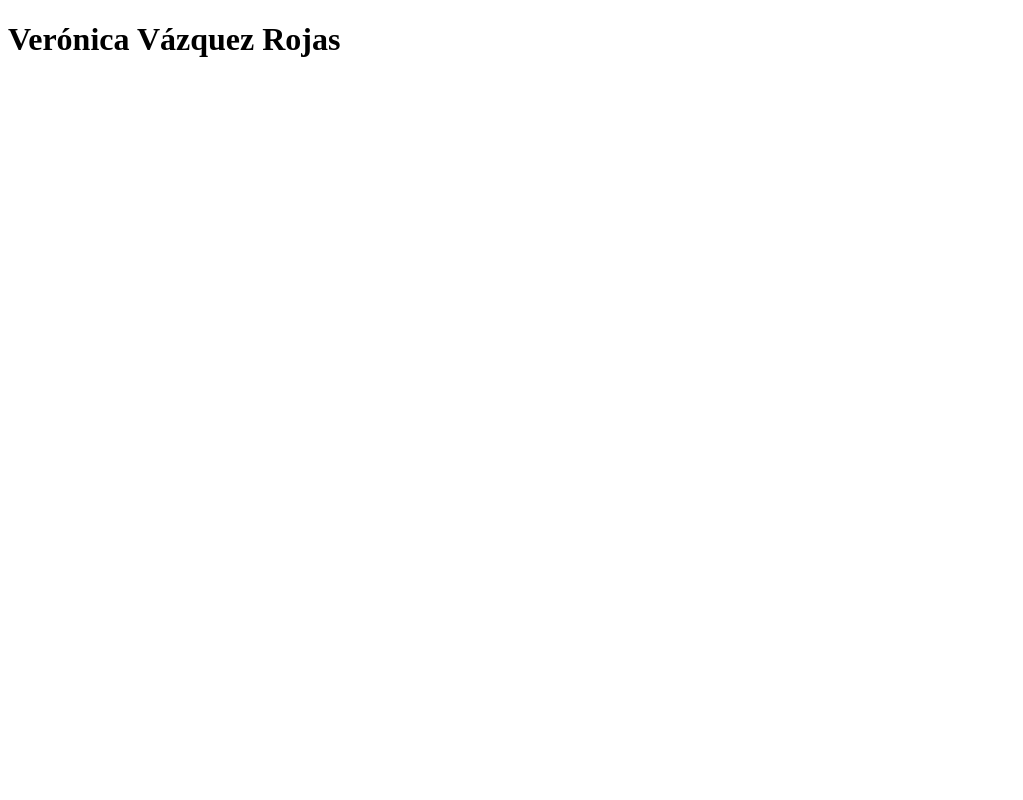
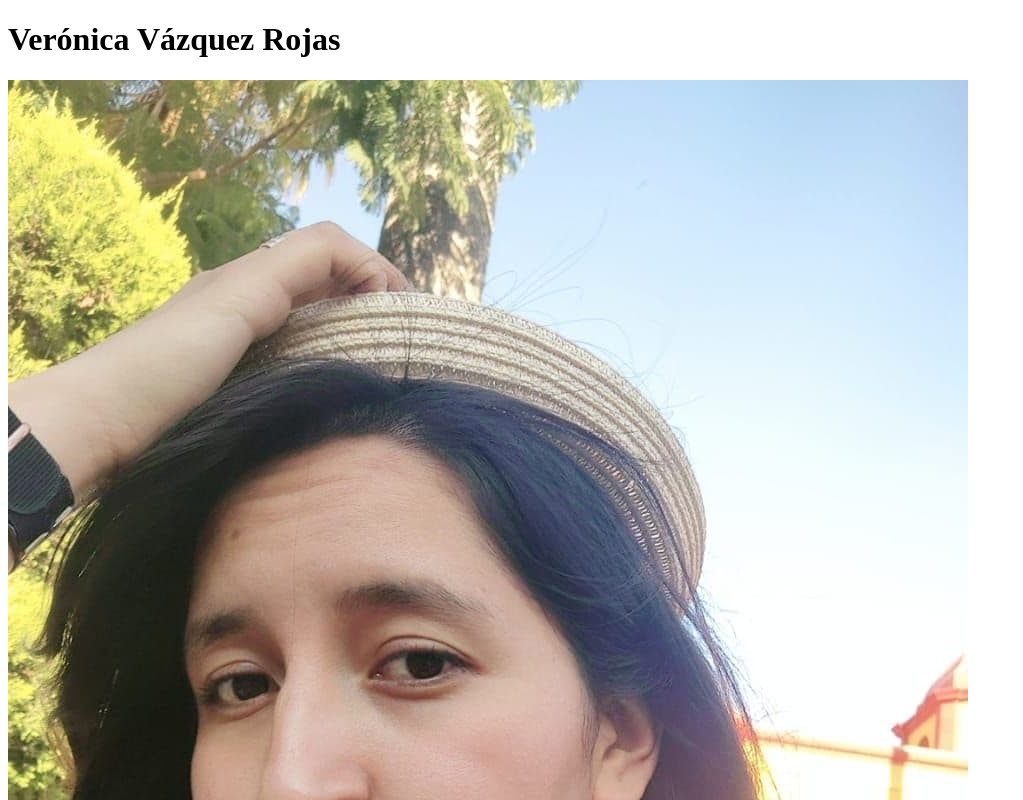
Before and after one commit to Veronica-Vazquez/Practicas-Tan, a plain HTML site: page practicas/ejercicio2.html in a window 1280 px wide. Shown: the top 800 px of the page, without its empty margins (0-1023 px from the left). Drawn offline with Linux system fonts and the light colour scheme.

Commit message:
feat: Se vincula foto al archivo ejercicio2.html

```diff
--- a/practicas/ejercicio2.html
+++ b/practicas/ejercicio2.html
@@ -10,7 +10,7 @@
 <body>
     <h1>Verónica Vázquez Rojas</h1>
     <!-- colocar foto -->
-    <img src="" alt="">
+    <img src="../img/photo_2021-10-13_20-37-02.jpg" alt="Soy Vero Vazquez y me tome una selfie con un sombrero">
     <!-- biografía en un parrafo -->
     <!-- Hobbies, poner encabezado y colocarlos en una lista ordenada -->
     <!-- sección de música, lista ordenada con cada elemento y su link de YT -->
```
